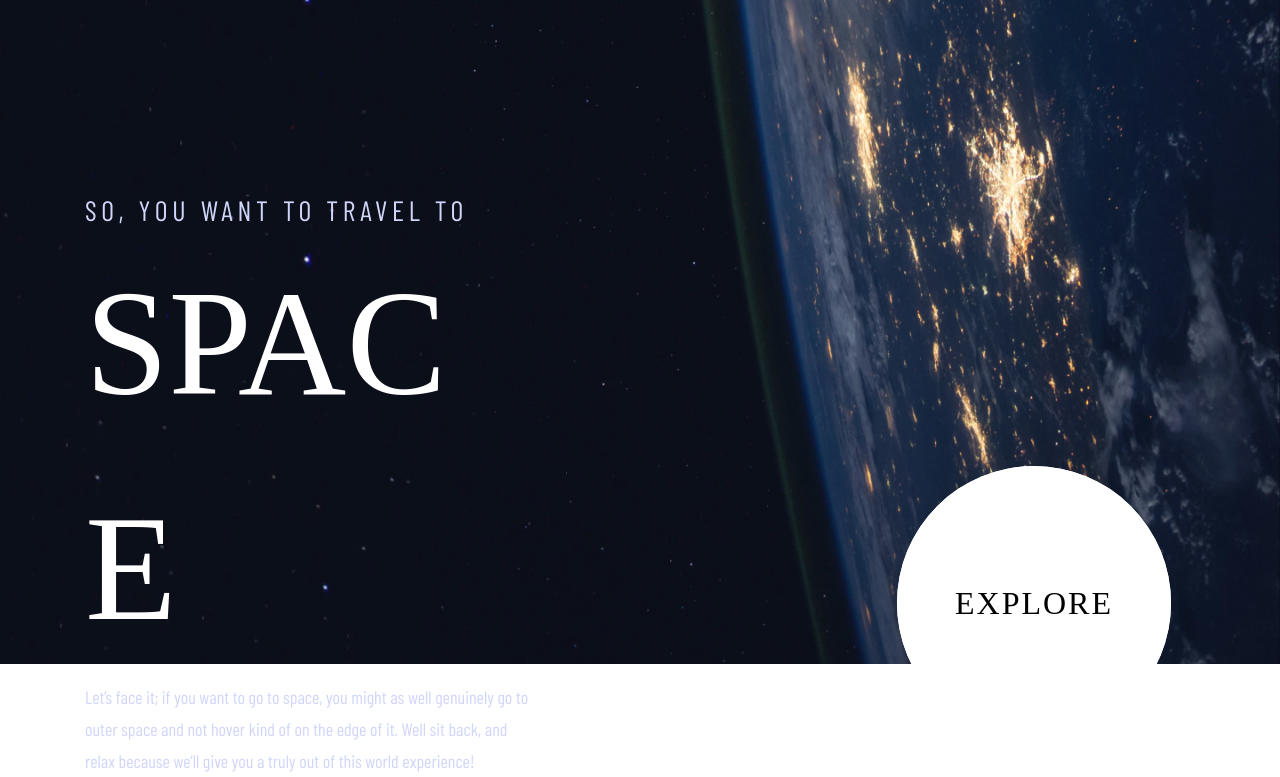
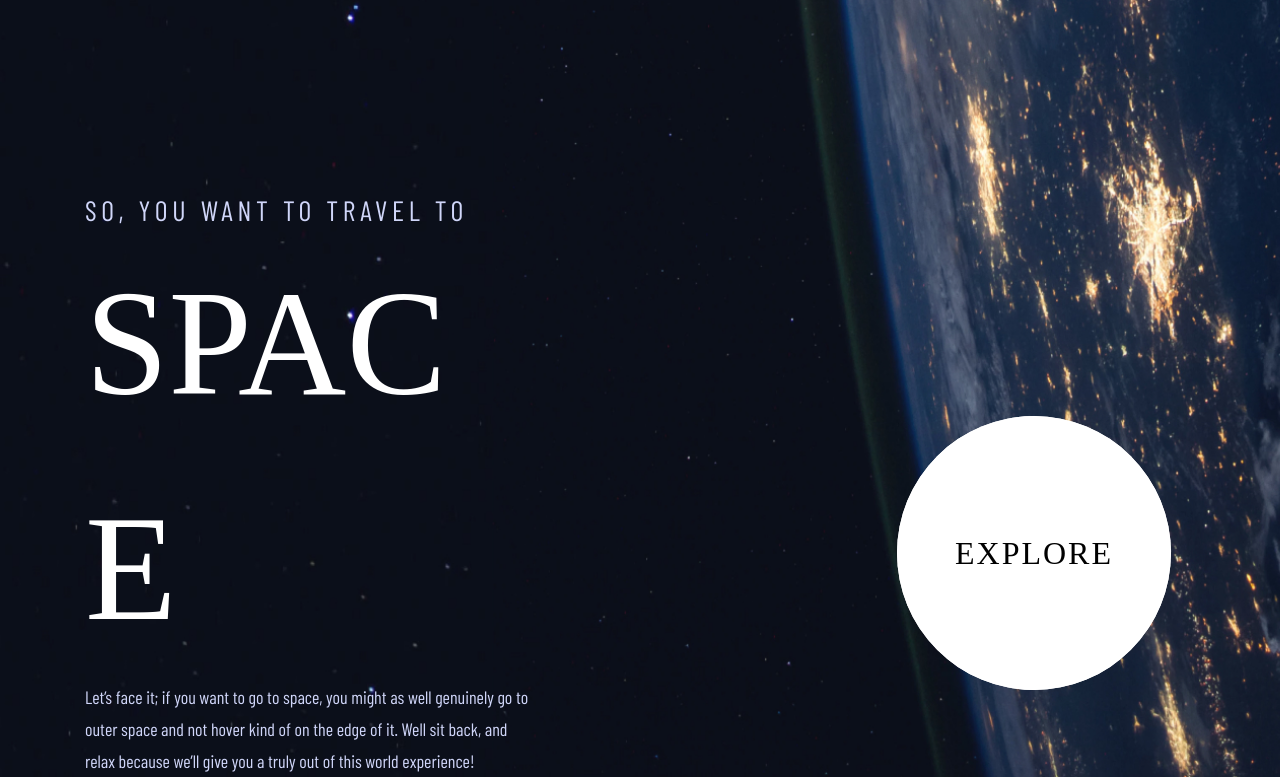
Before and after one commit to sanodzegg/gita-exam, a plain HTML site: page index.html in a window 1280 px wide. Shown: the part 136-913 px from the top of the page. Drawn offline with nearby package versions, Linux system fonts and the light colour scheme; a web font is replaced by a local one.

Commit message:
landscape scrolling fix

```diff
--- a/css/responsive.css
+++ b/css/responsive.css
@@ -287,3 +287,14 @@
         white-space: normal;
     }
 }
+
+@media screen and (orientation: landscape) {
+    body {
+        overflow: scroll;
+        height: 100%;
+    }
+
+    #explore {
+        margin-bottom: 50px;
+    }
+}
```
